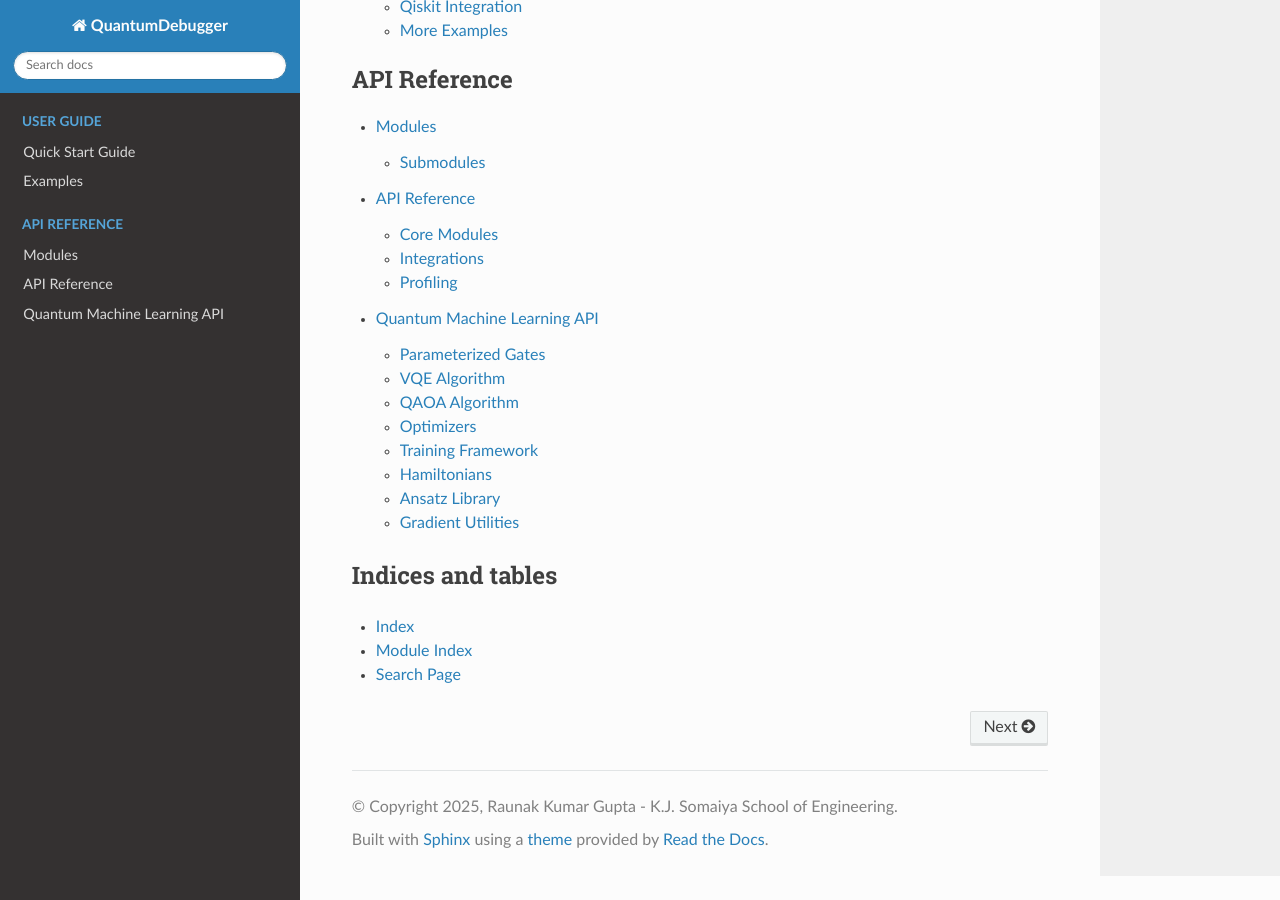
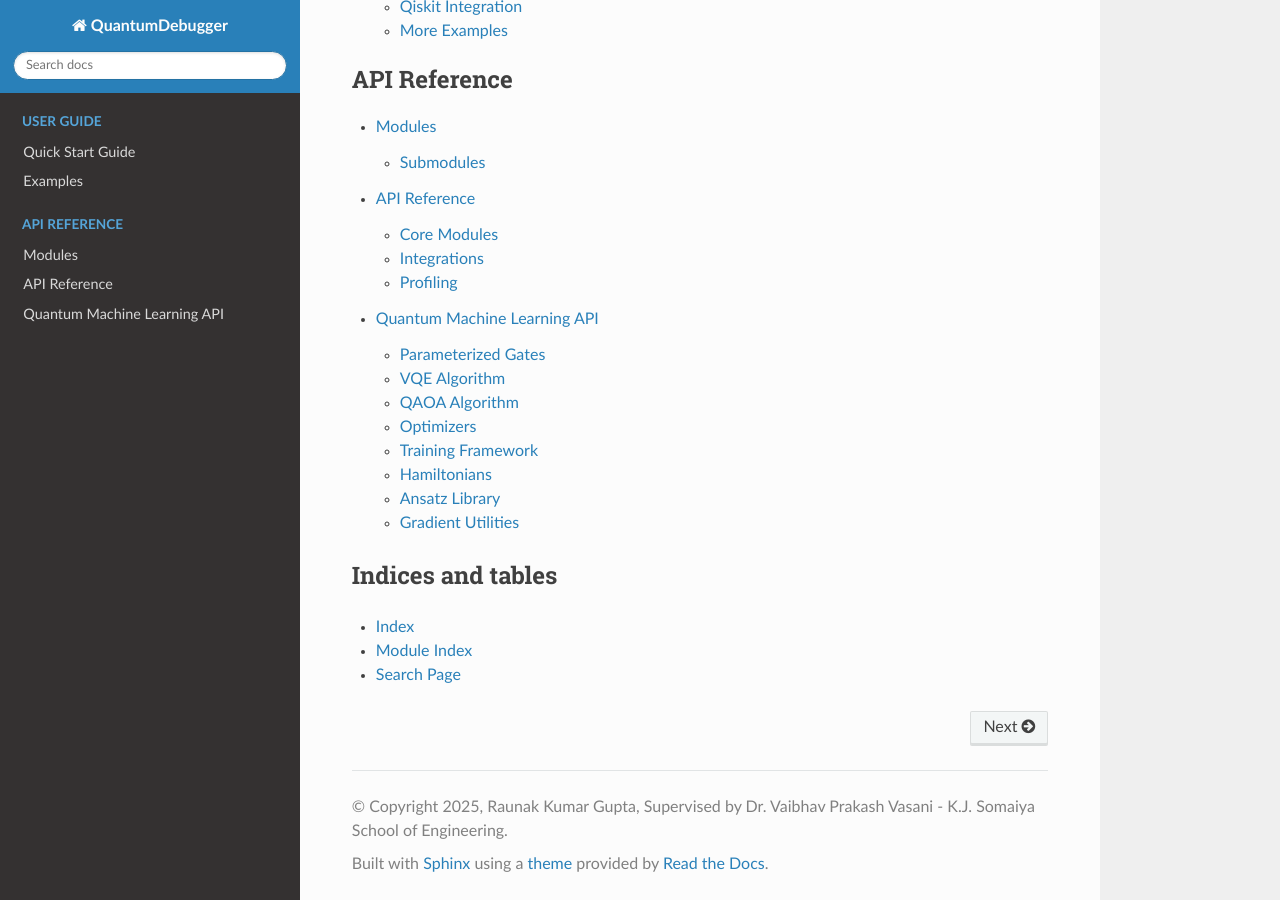
Before and after one commit to Raunakg2005/quantum-debugger, a Sphinx documentation site: the page built from docs/index.md, in a window 1280 px wide and 900 px high, scrolled down 1740 px. Built offline with Sphinx 7.4.7 and the Read the Docs theme 3.1.0, drawn with Linux system fonts in a browser that asks for light colours.

Commit message:
Add Dr. Vaibhav Prakash Vasani as supervisor

```diff
--- a/docs/conf.py
+++ b/docs/conf.py
@@ -2,7 +2,7 @@
 
 # -- Project information -----------------------------------------------------
 project = 'QuantumDebugger'
-copyright = '2025, Raunak Kumar Gupta - K.J. Somaiya School of Engineering'
+copyright = '2025, Raunak Kumar Gupta, Supervised by Dr. Vaibhav Prakash Vasani - K.J. Somaiya School of Engineering'
 author = 'Raunak Kumar Gupta'
 release = '0.4.1'
 
```
Also changed, not shown: README.md (+8 -0 lines).
